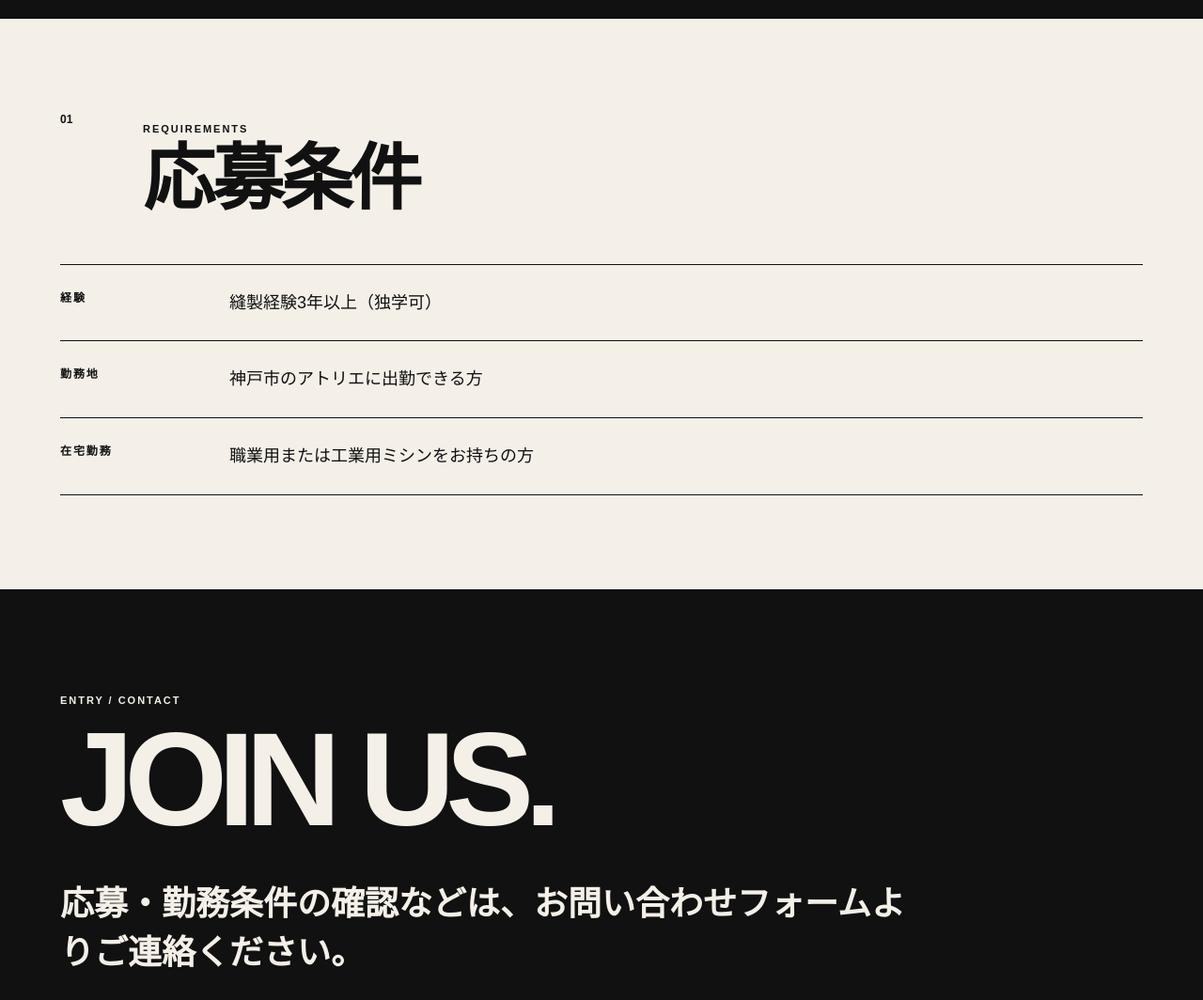
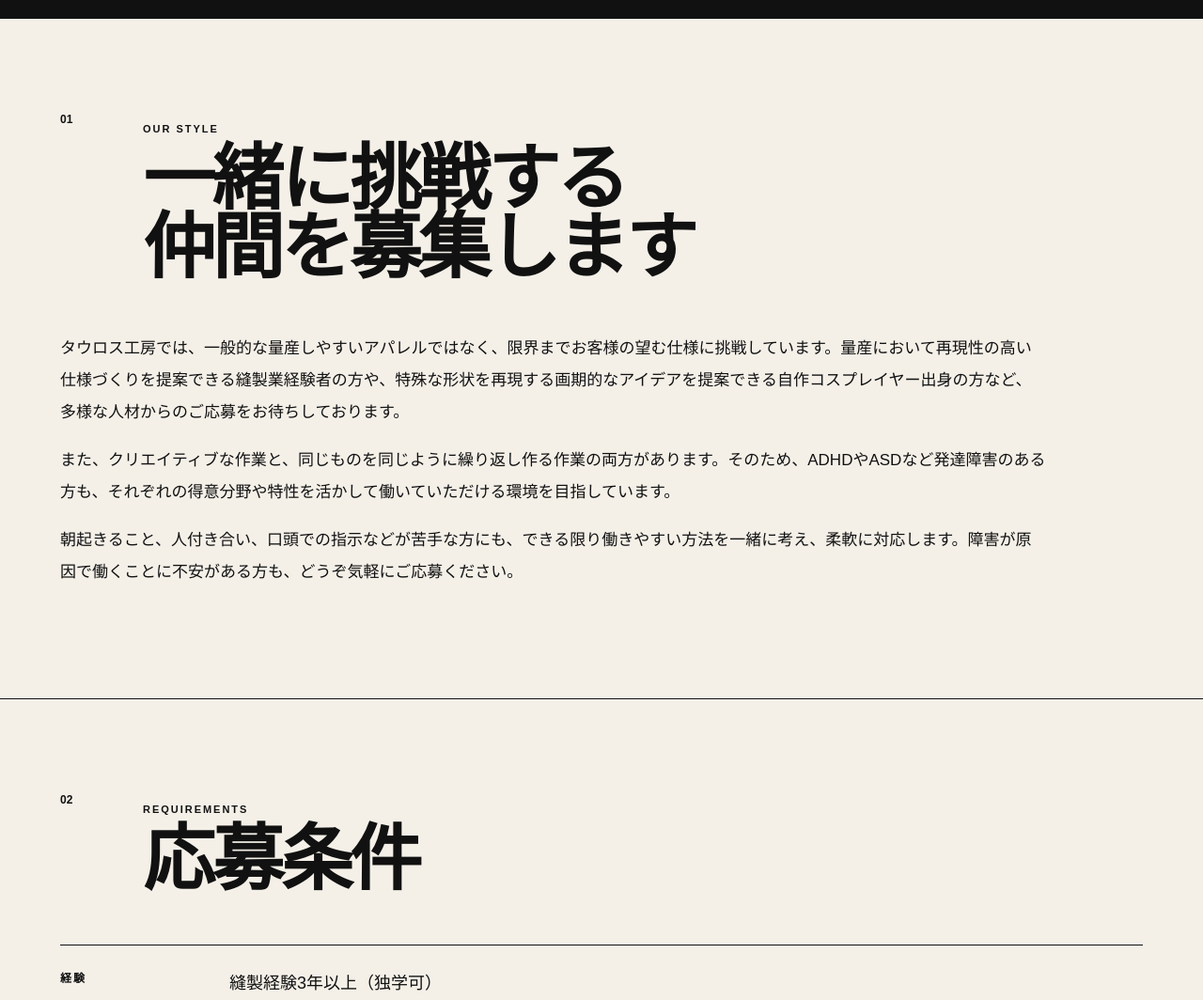
Before and after one commit to taurusworks2022/taurusworks-site, a plain HTML site: page recruit.html in a window 1280 px wide. Shown: the part 620-1684 px from the top of the page at 94% size. Drawn offline with Linux system fonts and the light colour scheme.

Commit message:
Add inclusive recruiting message

```diff
--- a/recruit.html
+++ b/recruit.html
@@ -6,7 +6,7 @@
   <title>RECRUIT | TAURUS WORKS / タウロス工房</title>
   <meta name="description" content="タウロス工房の縫製スタッフ採用情報です。">
   <link rel="icon" type="image/png" href="./assets/TAURUS%20WORKS%20LOGO.png">
-  <link rel="stylesheet" href="./style.css?v=20260814-3">
+  <link rel="stylesheet" href="./style.css?v=20260814-6">
 </head>
 <body>
   <header class="site-header">
@@ -19,14 +19,25 @@
       <h2>縫製スタッフ<br>募集</h2>
       <p class="contact-copy">タウロス工房では、一緒にものづくりをする縫製スタッフを募集しています。</p>
     </section>
+
     <section class="section">
-      <div class="section-heading"><p class="section-no">01</p><div><p class="eyebrow">REQUIREMENTS</p><h2>応募条件</h2></div></div>
+      <div class="section-heading"><p class="section-no">01</p><div><p class="eyebrow">OUR STYLE</p><h2>一緒に挑戦する<br>仲間を募集します</h2></div></div>
+      <div style="max-width:1050px;font-size:17px;line-height:2;">
+        <p>タウロス工房では、一般的な量産しやすいアパレルではなく、限界までお客様の望む仕様に挑戦しています。量産において再現性の高い仕様づくりを提案できる縫製業経験者の方や、特殊な形状を再現する画期的なアイデアを提案できる自作コスプレイヤー出身の方など、多様な人材からのご応募をお待ちしております。</p>
+        <p>また、クリエイティブな作業と、同じものを同じように繰り返し作る作業の両方があります。そのため、ADHDやASDなど発達障害のある方も、それぞれの得意分野や特性を活かして働いていただける環境を目指しています。</p>
+        <p>朝起きること、人付き合い、口頭での指示などが苦手な方にも、できる限り働きやすい方法を一緒に考え、柔軟に対応します。障害が原因で働くことに不安がある方も、どうぞ気軽にご応募ください。</p>
+      </div>
+    </section>
+
+    <section class="section">
+      <div class="section-heading"><p class="section-no">02</p><div><p class="eyebrow">REQUIREMENTS</p><h2>応募条件</h2></div></div>
       <dl class="company-list" style="border-color:#111">
         <div style="border-color:#111"><dt>経験</dt><dd>縫製経験3年以上（独学可）</dd></div>
         <div style="border-color:#111"><dt>勤務地</dt><dd>神戸市のアトリエに出勤できる方</dd></div>
         <div style="border-color:#111"><dt>在宅勤務</dt><dd>職業用または工業用ミシンをお持ちの方</dd></div>
       </dl>
     </section>
+
     <section class="section contact-section">
       <p class="eyebrow">ENTRY / CONTACT</p>
       <h2>JOIN US.</h2>
```
